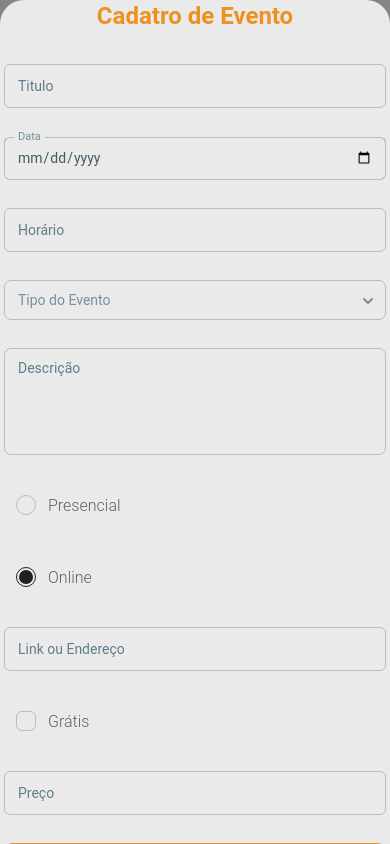
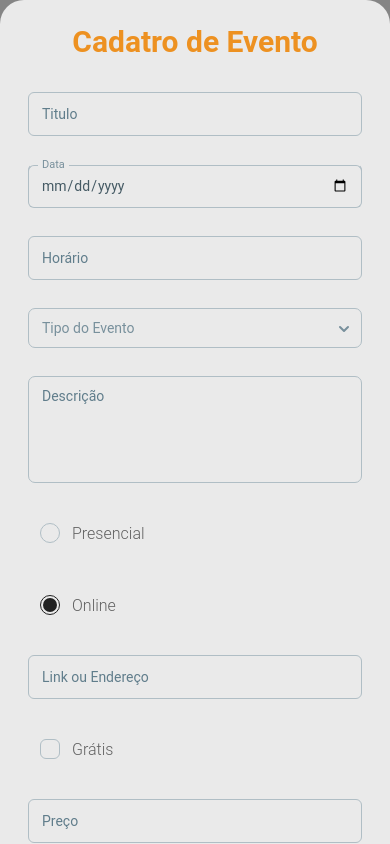
Before and after one commit to shifaltz/OrangeBanana, a React (Vite) app in the folder frontend/: page /registerEvents in a window 390 px wide. Shown: the top 844 px of the page. Built offline with nearby package versions, Linux system fonts and the light colour scheme.

Commit message:
feat: add register events sidebar and responsiveness

```diff
--- a/frontend/src/App.tsx
+++ b/frontend/src/App.tsx
@@ -13,10 +13,11 @@ function App() {
       <Route path="/" element={ <Layout /> }>
         <Route path="" element= { <Home /> }/>
         <Route path="my-events" element= { <MyEvents /> }/>
+        <Route path="/registerEvents" element={ <RegisterEvents /> }/>
       </Route>
       <Route path="/login" element={ <Login /> }/>
       <Route path="/register" element={ <Register /> }/>
-      <Route path="/registerEvents" element={ <RegisterEvents /> }/>
+
     </Routes>
 
     </>
--- a/frontend/src/pages/RegisterEvents/index.tsx
+++ b/frontend/src/pages/RegisterEvents/index.tsx
@@ -3,11 +3,12 @@ import { Button, Checkbox, Input, Option, Radio, Select, Textarea } from "@mater
 
 function RegisterEvents() {
   return (
-    <>
-        <div className="bg-[#EAEAEA] flex justify-center items-center rounded-3xl">
+      <div className="flex w-full col-start-1 lg:col-start-3 xl:col-start-3 col-span-12 md:col-span-12n lg:col-span-10 xl:col-span-10 justify-center items-center">
+
+        <div className="w-full lg:w-auto xl:w-auto bg-[#EAEAEA] flex justify-center items-center rounded-3xl p-6">
           <div className="w-full md:px-32 lg:px-24">
             <div className="items-center justify-center flex mb-7">
-              <h1 className="text-[#ED9121] text-2xl lg:text-4xl font-bold">Cadatro de Evento</h1>
+              <h1 className="text-[#ED9121] text-3xl lg:text-4xl font-bold">Cadatro de Evento</h1>
             </div>
             <form className="w-full rounded-lg p-1 text-center">
               <div className="flex flex-col gap-7">
@@ -52,7 +53,7 @@ function RegisterEvents() {
             </form>
           </div>
         </div>
-  </>
+      </div>
   );
 }
 
```
